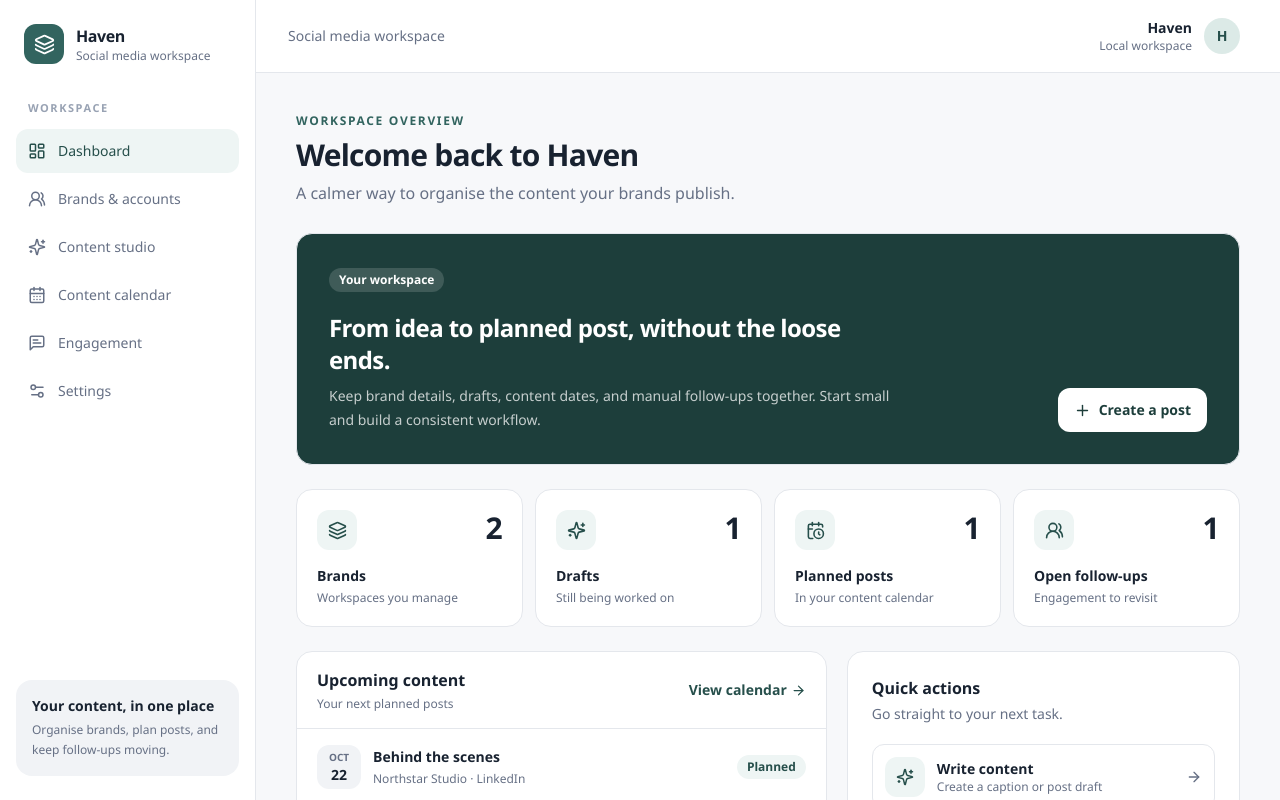
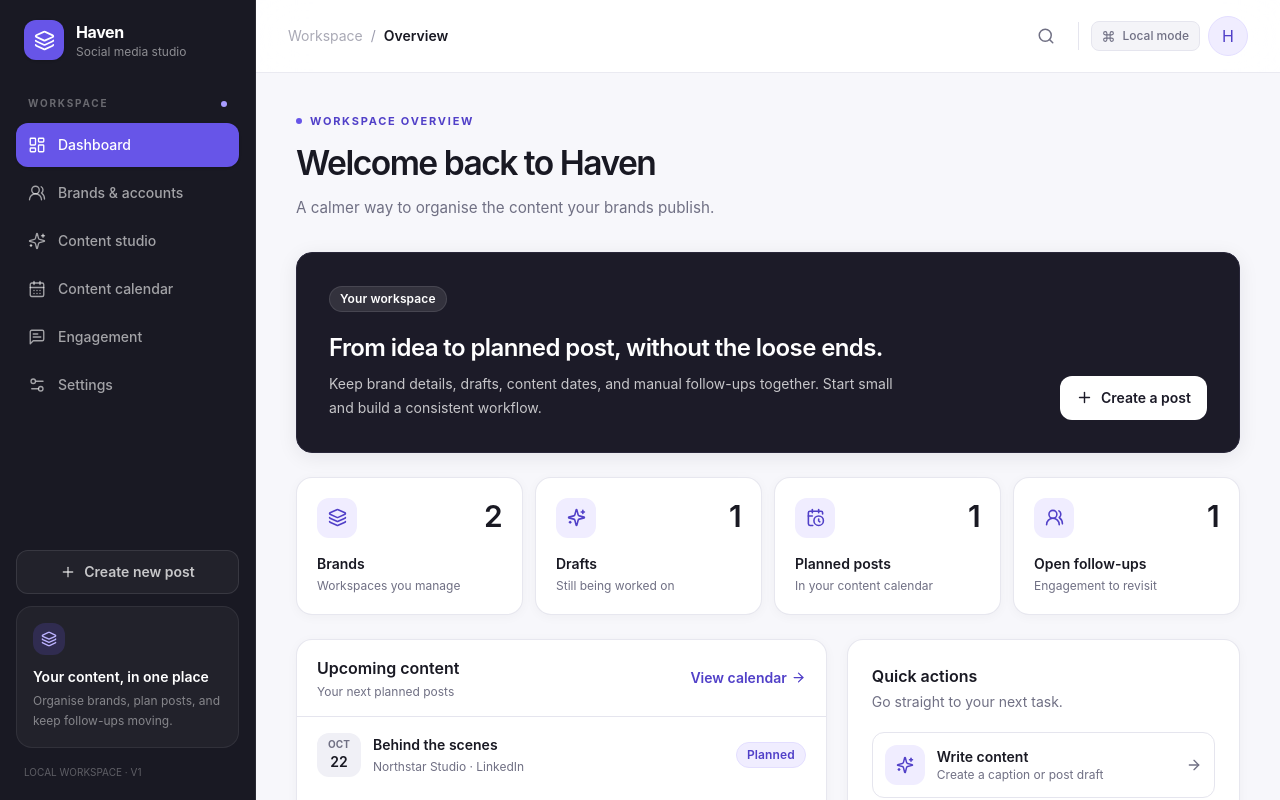
Before and after one commit to Meckiul-Chisim/SM-management, a React (Vite) app: page /dashboard in a window 1280 px wide. Shown: the top 800 px of the page. Built offline with nearby package versions, Linux system fonts and the light colour scheme.

Commit message:
Refresh workspace visual design

```diff
--- a/src/components/layout/Header.jsx
+++ b/src/components/layout/Header.jsx
@@ -1,12 +1,38 @@
-import { Layers3, Menu, X } from 'lucide-react'
+import { Command, Menu, Search, X } from 'lucide-react'
+import { useState } from 'react'
+import { useLocation, useNavigate } from 'react-router-dom'
 import IconButton from '../ui/IconButton.jsx'
 import { useWorkspace } from '../../context/WorkspaceContext.jsx'
 
+const pageNames = {
+  '/dashboard': 'Overview',
+  '/brands': 'Brands & accounts',
+  '/properties': 'Brands & accounts',
+  '/content': 'Content studio',
+  '/calendar': 'Content calendar',
+  '/engagement': 'Engagement',
+  '/inquiries': 'Engagement',
+  '/settings': 'Settings',
+}
+
 function Header({ onMenuClick, menuExpanded }) {
   const { data } = useWorkspace()
+  const location = useLocation()
+  const navigate = useNavigate()
+  const [searchOpen, setSearchOpen] = useState(false)
+  const [query, setQuery] = useState('')
+  const initials = (data.workspaceName || 'H').trim().slice(0, 1).toUpperCase()
+
+  function submitSearch(event) {
+    event.preventDefault()
+    if (!query.trim()) return
+    navigate(`/content?search=${encodeURIComponent(query.trim())}`)
+    setSearchOpen(false)
+    setQuery('')
+  }
 
   return (
-    <header className="sticky top-0 z-10 flex h-[73px] items-center justify-between border-b border-line bg-white/95 px-4 backdrop-blur sm:px-6 lg:px-8">
+    <header className="sticky top-0 z-10 flex h-[73px] items-center justify-between border-b border-line/80 bg-white/90 px-4 backdrop-blur-xl sm:px-6 lg:px-8">
       <div className="flex min-w-0 items-center gap-3">
         <IconButton
           label={menuExpanded ? 'Close navigation menu' : 'Open navigation menu'}
@@ -17,20 +43,43 @@ function Header({ onMenuClick, menuExpanded }) {
         >
           {menuExpanded ? <X size={20} /> : <Menu size={20} />}
         </IconButton>
-        <span className="flex size-9 items-center justify-center rounded-xl bg-brand-700 text-white md:hidden">
-          <Layers3 size={19} aria-hidden="true" />
-        </span>
-        <p className="hidden text-sm font-medium text-muted sm:block">Social media workspace</p>
+        <div className="hidden items-center gap-2 text-sm sm:flex">
+          <span className="text-muted/60">Workspace</span>
+          <span className="text-faint">/</span>
+          <span className="font-semibold text-ink">{pageNames[location.pathname] || 'Workspace'}</span>
+        </div>
+        <span className="text-sm font-semibold text-ink sm:hidden">{pageNames[location.pathname] || 'Workspace'}</span>
       </div>
 
-      <div className="flex min-h-11 items-center gap-3 rounded-xl px-2 text-left">
-        <span className="hidden text-right sm:block">
-          <span className="block text-sm font-semibold leading-5 text-ink">{data.workspaceName || 'Haven'}</span>
-          <span className="block text-xs leading-4 text-muted">Local workspace</span>
+      <div className="flex items-center gap-1.5 sm:gap-2">
+        {searchOpen ? (
+          <form onSubmit={submitSearch} className="flex items-center gap-2">
+            <input
+              autoFocus
+              className="field !min-h-10 w-36 !py-2 text-sm sm:w-56"
+              value={query}
+              onChange={(event) => setQuery(event.target.value)}
+              onKeyDown={(event) => { if (event.key === 'Escape') { setSearchOpen(false); setQuery('') } }}
+              placeholder="Search your content"
+              aria-label="Search content"
+            />
+            <IconButton label="Close search" onClick={() => { setSearchOpen(false); setQuery('') }}><X size={18} /></IconButton>
+          </form>
+        ) : (
+          <IconButton label="Search content" onClick={() => setSearchOpen(true)} className="hidden sm:inline-flex">
+            <Search size={18} />
+          </IconButton>
+        )}
+        <IconButton label="Open content search" onClick={() => { setSearchOpen(true); if (window.innerWidth < 640) setQuery('') }} className="sm:hidden">
+          <Search size={18} />
+        </IconButton>
+        <div className="mx-1 hidden h-7 w-px bg-line sm:block" />
+        <span className="hidden items-center gap-2 rounded-lg border border-line bg-surface/70 px-2.5 py-1.5 text-xs font-medium text-muted md:inline-flex">
+          <Command size={13} /> Local mode
         </span>
-        <span className="flex size-9 items-center justify-center rounded-full bg-brand-100 text-sm font-bold text-brand-800">
-          {(data.workspaceName || 'H').slice(0, 1).toUpperCase()}
-        </span>
+        <button type="button" onClick={() => navigate('/settings')} aria-label="Workspace settings" className="flex size-10 items-center justify-center rounded-full border border-brand-100 bg-brand-50 text-sm font-bold text-brand-800 transition hover:border-brand-100 hover:bg-brand-100">
+          {initials}
+        </button>
       </div>
     </header>
   )
--- a/src/components/layout/MainContent.jsx
+++ b/src/components/layout/MainContent.jsx
@@ -1,6 +1,6 @@
 function MainContent({ children }) {
   return (
-    <main className="mx-auto w-full max-w-[1440px] px-4 py-7 sm:px-6 sm:py-9 lg:px-10 lg:py-10">
+    <main className="mx-auto min-h-[calc(100vh-73px)] w-full max-w-[1500px] px-4 py-7 sm:px-6 sm:py-9 lg:px-10 lg:py-10">
       {children}
     </main>
   )
--- a/src/components/layout/Sidebar.jsx
+++ b/src/components/layout/Sidebar.jsx
@@ -1,4 +1,4 @@
-import { Layers3 } from 'lucide-react'
+import { Layers3, Plus } from 'lucide-react'
 import { Link, NavLink } from 'react-router-dom'
 import { navigationItems } from '../../app/navigation.js'
 import { useWorkspace } from '../../context/WorkspaceContext.jsx'
@@ -7,44 +7,54 @@ function Sidebar() {
   const { data } = useWorkspace()
 
   return (
-    <aside className="fixed inset-y-0 left-0 z-30 hidden w-64 flex-col border-r border-line bg-white px-4 py-6 md:flex">
+    <aside className="fixed inset-y-0 left-0 z-30 hidden w-64 flex-col border-r border-white/[0.07] bg-[#191923] px-4 py-5 text-white md:flex">
       <Link to="/dashboard" className="mb-9 flex items-center gap-3 px-2">
-        <span className="flex size-10 items-center justify-center rounded-xl bg-brand-700 text-white">
+        <span className="flex size-10 items-center justify-center rounded-xl bg-brand-700 text-white shadow-sm">
           <Layers3 size={21} aria-hidden="true" />
         </span>
         <span className="min-w-0">
-          <span className="block truncate text-base font-bold tracking-tight text-ink">{data.workspaceName || 'Haven'}</span>
-          <span className="block text-xs text-muted">Social media workspace</span>
+          <span className="block truncate text-base font-bold tracking-tight text-white">{data.workspaceName || 'Haven'}</span>
+          <span className="block text-xs text-white/50">Social media studio</span>
         </span>
       </Link>
 
-      <p className="mb-3 px-3 text-[11px] font-bold uppercase tracking-[0.14em] text-faint">
-        Workspace
-      </p>
+      <div className="mb-3 flex items-center justify-between px-3">
+        <p className="text-[10px] font-bold uppercase tracking-[0.18em] text-white/35">Workspace</p>
+        <span className="size-1.5 rounded-full bg-[#a89cff]" aria-hidden="true" />
+      </div>
       <nav aria-label="Main navigation" className="space-y-1">
         {navigationItems.map(({ label, to, icon: Icon }) => (
           <NavLink
             key={to}
             to={to}
             className={({ isActive }) =>
-              `flex min-h-11 items-center gap-3 rounded-xl px-3 text-sm font-medium transition-colors ${
+              `group relative flex min-h-11 items-center gap-3 rounded-xl px-3 text-sm font-medium transition-colors duration-150 ${
                 isActive
-                  ? 'bg-brand-50 text-brand-800'
-                  : 'text-muted hover:bg-surface hover:text-ink'
+                  ? 'bg-brand-700 text-white shadow-sm'
+                  : 'text-white/60 hover:bg-white/[0.06] hover:text-white'
               }`
             }
           >
-            <Icon size={18} aria-hidden="true" />
-            {label}
+            <Icon size={18} strokeWidth={1.8} aria-hidden="true" />
+            <span className="flex-1">{label}</span>
           </NavLink>
         ))}
       </nav>
 
-      <div className="mt-auto rounded-2xl bg-surface p-4">
-        <p className="text-sm font-semibold text-ink">Your content, in one place</p>
-        <p className="mt-1 text-xs leading-5 text-muted">
-          Organise brands, plan posts, and keep follow-ups moving.
-        </p>
+      <div className="mt-auto">
+        <Link to="/content" className="mb-3 flex min-h-11 items-center justify-center gap-2 rounded-xl border border-white/10 bg-white/[0.04] px-3 text-sm font-semibold text-white/75 transition hover:border-white/20 hover:bg-white/[0.08] hover:text-white">
+          <Plus size={16} /> Create new post
+        </Link>
+        <div className="rounded-2xl border border-white/[0.07] bg-white/[0.04] p-4">
+          <div className="mb-3 flex size-8 items-center justify-center rounded-xl bg-brand-700/20 text-[#bcb2ff]">
+            <Layers3 size={16} aria-hidden="true" />
+          </div>
+          <p className="text-sm font-semibold text-white">Your content, in one place</p>
+          <p className="mt-1 text-xs leading-5 text-white/45">
+            Organise brands, plan posts, and keep follow-ups moving.
+          </p>
+        </div>
+        <p className="mt-4 px-2 text-[10px] leading-4 text-white/30">LOCAL WORKSPACE · V1</p>
       </div>
     </aside>
   )
--- a/src/components/ui/Badge.jsx
+++ b/src/components/ui/Badge.jsx
@@ -1,12 +1,12 @@
 const tones = {
-  default: 'bg-brand-50 text-brand-800',
-  inverse: 'bg-white/15 text-white',
+  default: 'border border-brand-100 bg-brand-50 text-brand-800',
+  inverse: 'border border-white/10 bg-white/10 text-white',
 }
 
 function Badge({ children, className = '', tone = 'default' }) {
   return (
     <span
-      className={`inline-flex items-center rounded-full px-2.5 py-1 text-xs font-semibold ${tones[tone]} ${className}`}
+      className={`inline-flex items-center rounded-full px-2.5 py-1 text-xs font-semibold tracking-[0.01em] ${tones[tone]} ${className}`}
     >
       {children}
     </span>
--- a/src/components/ui/Button.jsx
+++ b/src/components/ui/Button.jsx
@@ -1,8 +1,8 @@
 const variants = {
   primary:
-    'bg-brand-700 text-white hover:bg-brand-800 focus-visible:outline-brand-700',
+    'bg-brand-700 text-white shadow-sm hover:bg-brand-800 hover:shadow-md focus-visible:outline-brand-700',
   secondary:
-    'border border-line bg-white text-ink hover:bg-surface focus-visible:outline-brand-700',
+    'border border-line bg-white text-ink shadow-sm hover:border-[#d3d0e5] hover:bg-[#faf9ff] focus-visible:outline-brand-700',
   ghost:
     'text-muted hover:bg-surface hover:text-ink focus-visible:outline-brand-700',
 }
@@ -17,7 +17,7 @@ function Button({
   return (
     <button
       type={type}
-      className={`inline-flex min-h-11 items-center justify-center gap-2 rounded-xl px-4 py-2 text-sm font-semibold transition-colors focus-visible:outline-2 focus-visible:outline-offset-2 disabled:pointer-events-none disabled:opacity-50 ${variants[variant]} ${className}`}
+      className={`inline-flex min-h-11 items-center justify-center gap-2 rounded-xl px-4 py-2 text-sm font-semibold transition duration-150 focus-visible:outline-2 focus-visible:outline-offset-2 disabled:pointer-events-none disabled:opacity-50 active:translate-y-px ${variants[variant]} ${className}`}
       {...props}
     >
       {children}
--- a/src/components/ui/Card.jsx
+++ b/src/components/ui/Card.jsx
@@ -1,9 +1,11 @@
 function Card({ children, className = '', tone = 'default', ...props }) {
-  const toneClass = tone === 'brand' ? 'bg-brand-900 text-white' : 'bg-white'
+  const toneClass = tone === 'brand'
+    ? 'border-[#29273a] bg-brand-900 text-white shadow-[0_4px_20px_rgba(25,25,35,0.08)]'
+    : 'border-line/90 bg-white shadow-[0_2px_12px_rgba(25,25,35,0.035)] transition-shadow duration-200 hover:shadow-[0_8px_24px_rgba(25,25,35,0.055)]'
 
   return (
     <section
-      className={`rounded-2xl border border-line ${toneClass} ${className}`}
+      className={`rounded-2xl border ${toneClass} ${className}`}
       {...props}
     >
       {children}
--- a/src/components/ui/IconButton.jsx
+++ b/src/components/ui/IconButton.jsx
@@ -3,7 +3,7 @@ function IconButton({ label, children, className = '', ...props }) {
     <button
       type="button"
       aria-label={label}
-      className={`inline-flex size-11 shrink-0 items-center justify-center rounded-xl text-muted transition-colors hover:bg-surface hover:text-ink focus-visible:outline-2 focus-visible:outline-offset-2 focus-visible:outline-brand-700 ${className}`}
+      className={`inline-flex size-10 shrink-0 items-center justify-center rounded-xl border border-transparent text-muted transition-colors hover:border-line hover:bg-white hover:text-ink focus-visible:outline-2 focus-visible:outline-offset-2 focus-visible:outline-brand-700 ${className}`}
       {...props}
     >
       {children}
--- a/src/components/ui/PageHeader.jsx
+++ b/src/components/ui/PageHeader.jsx
@@ -1,16 +1,17 @@
 function PageHeader({ title, description, eyebrow }) {
   return (
-    <div className="mb-7">
+    <div className="workspace-enter mb-8">
       {eyebrow && (
-        <p className="mb-2 text-xs font-bold uppercase tracking-[0.14em] text-brand-700">
+        <p className="mb-2 flex items-center gap-2 text-[11px] font-bold uppercase tracking-[0.16em] text-brand-800">
+          <span className="inline-block size-1.5 rounded-sm bg-brand-700" aria-hidden="true" />
           {eyebrow}
         </p>
       )}
-      <h1 className="text-2xl font-semibold tracking-tight text-ink sm:text-3xl">
+      <h1 className="text-[1.75rem] font-semibold tracking-[-0.045em] text-ink sm:text-[2.1rem]">
         {title}
       </h1>
       {description && (
-        <p className="mt-2 max-w-2xl text-sm leading-6 text-muted sm:text-base">
+        <p className="mt-2 max-w-2xl text-sm leading-6 text-muted sm:text-[0.95rem]">
           {description}
         </p>
       )}
--- a/src/styles/index.css
+++ b/src/styles/index.css
@@ -1,18 +1,18 @@
 @import "tailwindcss";
 
 @theme {
-  --color-canvas: #f7f8fa;
-  --color-surface: #f1f3f6;
-  --color-line: #e4e7ec;
-  --color-ink: #182230;
-  --color-muted: #667085;
-  --color-faint: #98a2b3;
-  --color-brand-50: #eef5f4;
-  --color-brand-100: #dceae7;
-  --color-brand-700: #32645f;
-  --color-brand-800: #264f4b;
-  --color-brand-900: #1d3e3b;
-  --font-sans: "Segoe UI", Inter, ui-sans-serif, system-ui, sans-serif;
+  --color-canvas: #f7f7fb;
+  --color-surface: #f0f0f6;
+  --color-line: #e5e5ee;
+  --color-ink: #191923;
+  --color-muted: #707084;
+  --color-faint: #9b9bad;
+  --color-brand-50: #f0edff;
+  --color-brand-100: #e3deff;
+  --color-brand-700: #6755e8;
+  --color-brand-800: #5140c8;
+  --color-brand-900: #1c1b28;
+  --font-sans: "Inter", "Segoe UI", ui-sans-serif, system-ui, sans-serif;
 }
 
 :root {
@@ -24,6 +24,8 @@
   -webkit-font-smoothing: antialiased;
   -moz-osx-font-smoothing: grayscale;
   font-optical-sizing: auto;
+  font-weight: 400;
+  color-scheme: light;
 }
 
 * { box-sizing: border-box; }
@@ -32,19 +34,26 @@ html {
   min-width: 320px;
   min-height: 100%;
   background: var(--color-canvas);
+  scrollbar-color: #c9c7d7 #f7f7fb;
 }
 
 body {
   min-width: 320px;
   min-height: 100vh;
   margin: 0;
+  background: var(--color-canvas);
 }
 
 button, a { -webkit-tap-highlight-color: transparent; }
 button { font: inherit; }
 
+::selection {
+  color: #282048;
+  background: #e3deff;
+}
+
 :focus-visible {
-  outline: 2px solid #32645f;
+  outline: 2px solid var(--color-brand-700);
   outline-offset: 2px;
 }
 
@@ -53,7 +62,7 @@ button { font: inherit; }
   margin-bottom: 0.4rem;
   color: var(--color-ink);
   font-size: 0.82rem;
-  font-weight: 600;
+  font-weight: 650;
 }
 
 .field {
@@ -65,19 +74,37 @@ button { font: inherit; }
   padding: 0.65rem 0.8rem;
   color: var(--color-ink);
   font-size: 0.9rem;
-  transition: border-color 140ms ease, box-shadow 140ms ease;
+  transition: border-color 140ms ease, box-shadow 140ms ease, background-color 140ms ease;
 }
 
 .field::placeholder { color: var(--color-faint); }
 .field:focus {
   border-color: var(--color-brand-700);
   outline: none;
-  box-shadow: 0 0 0 3px rgb(50 100 95 / 12%);
+  box-shadow: 0 0 0 3px rgb(103 85 232 / 12%);
 }
 
 textarea.field { min-height: 7rem; resize: vertical; }
 .field-help { margin-top: 0.35rem; color: var(--color-muted); font-size: 0.75rem; line-height: 1.4; }
 
+@keyframes workspace-enter {
+  from { opacity: 0; transform: translateY(4px); }
+  to { opacity: 1; transform: translateY(0); }
+}
+
+.workspace-enter {
+  animation: workspace-enter 220ms ease-out both;
+}
+
+@media (prefers-reduced-motion: reduce) {
+  *, *::before, *::after {
+    scroll-behavior: auto !important;
+    animation-duration: 0.01ms !important;
+    animation-iteration-count: 1 !important;
+    transition-duration: 0.01ms !important;
+  }
+}
+
 @supports (padding: max(0px)) {
   body { padding-bottom: env(safe-area-inset-bottom); }
 }
```
Also changed, not shown: src/components/layout/MobileNavigation.jsx (+5 -2 lines), src/components/ui/EmptyState.jsx (+10 -8 lines).
